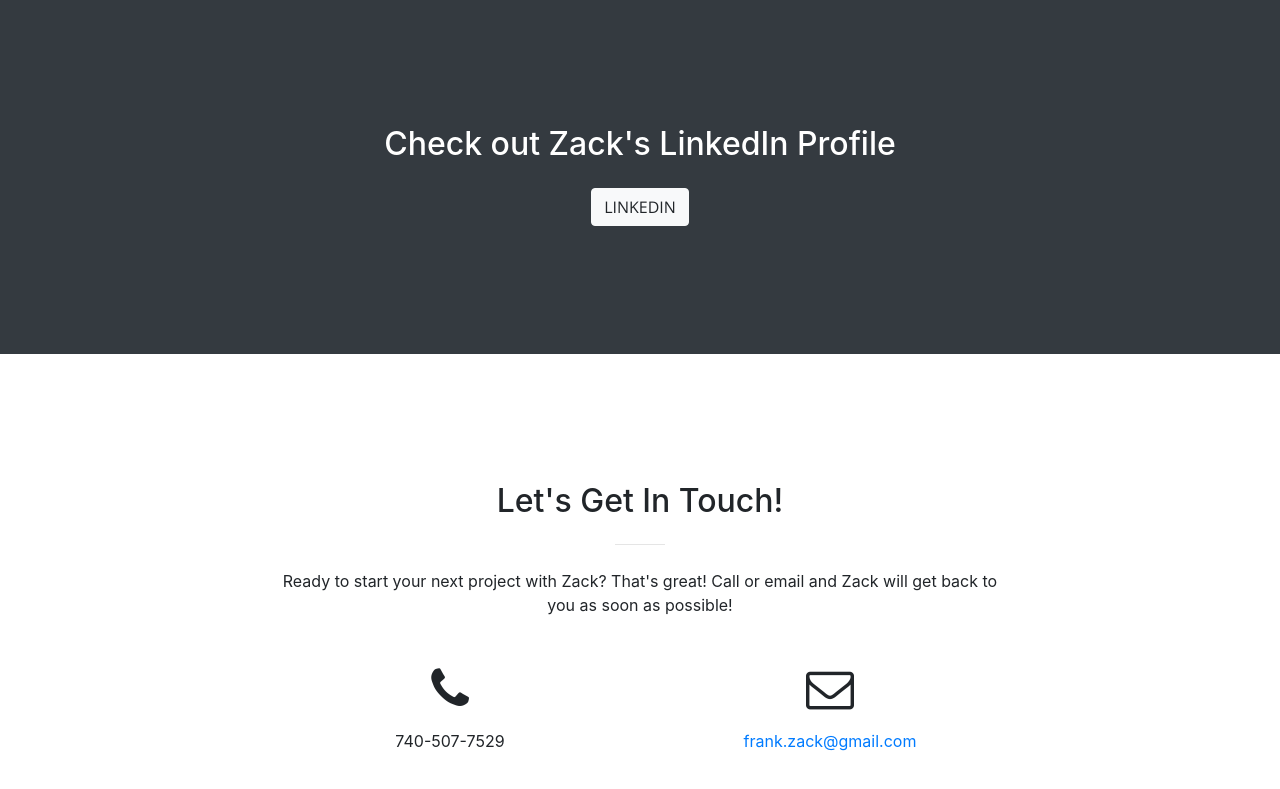
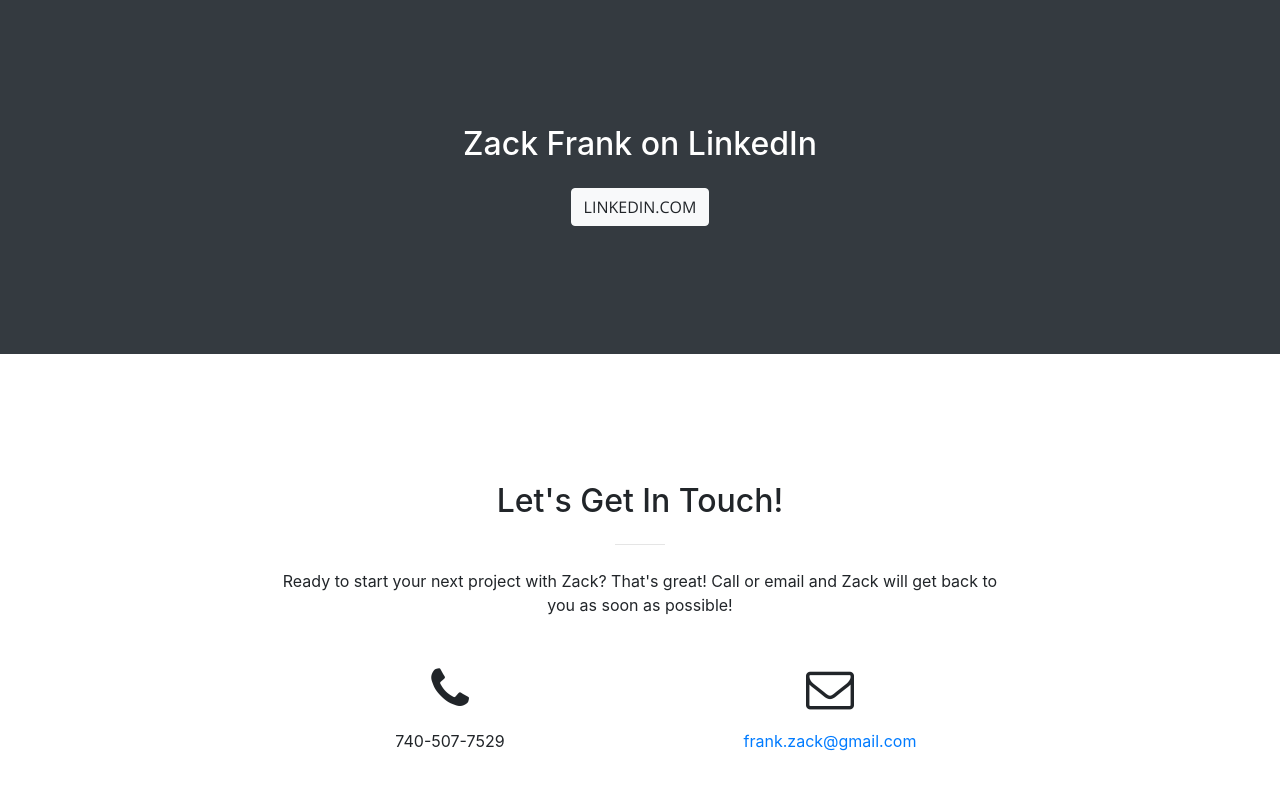
Before and after one commit to zackfrank/zackfrank.github.io, a website with bundled scripts: page index.html in a window 1280 px wide. Shown: the part 2379-3168 px from the top of the page. Built offline with nearby package versions, Linux system fonts and the light colour scheme.

Commit message:
change linkedin copy

```diff
--- a/index.html
+++ b/index.html
@@ -226,8 +226,8 @@
 
     <section class="bg-dark text-white">
       <div class="container text-center">
-        <h2 class="mb-4">Check out Zack's LinkedIn Profile</h2>
-        <a class="btn btn-light btn-xl sr-button" href="https://www.linkedin.com/in/zack-frank/">LinkedIn</a>
+        <h2 class="mb-4">Zack Frank on LinkedIn</h2>
+        <a class="btn btn-light btn-xl sr-button" href="https://www.linkedin.com/in/zack-frank/">LinkedIn.com</a>
       </div>
     </section>
 
```
